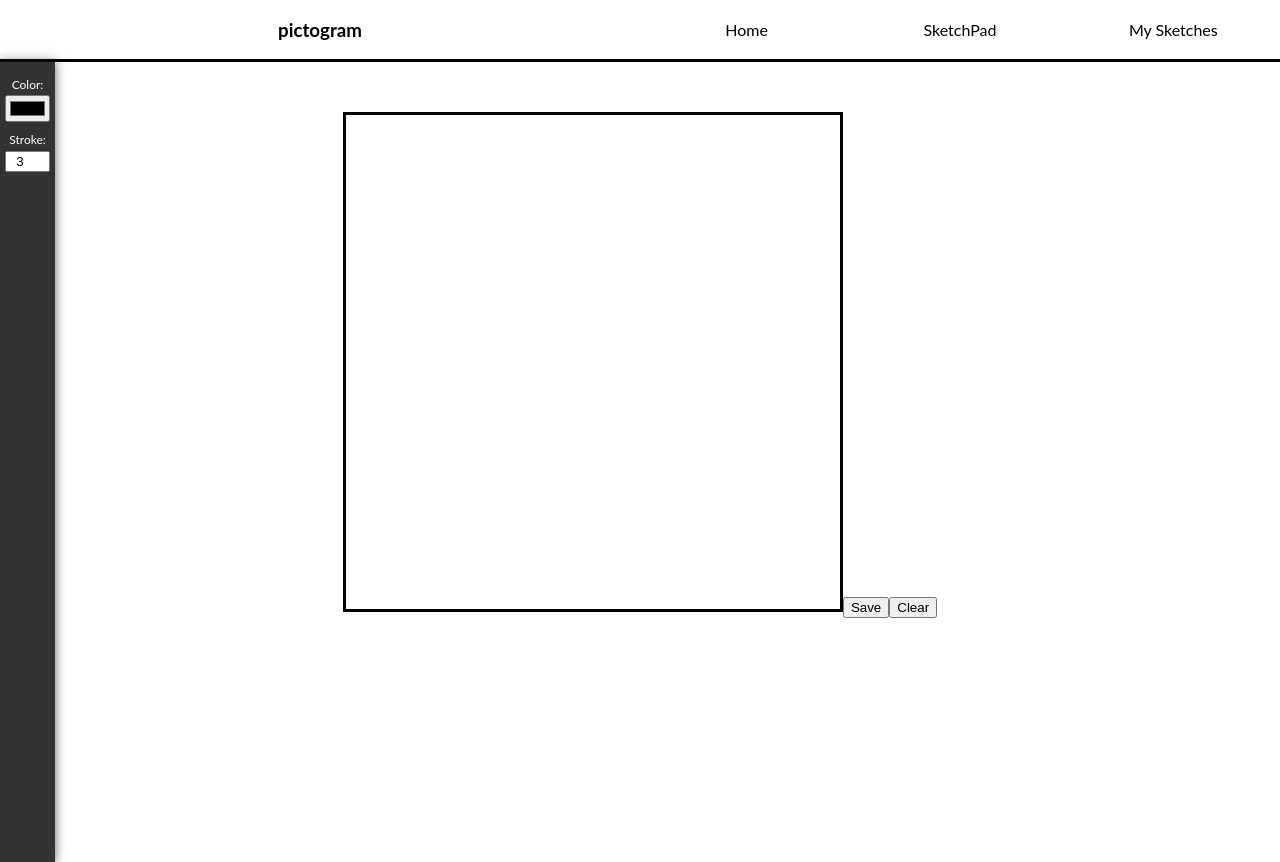
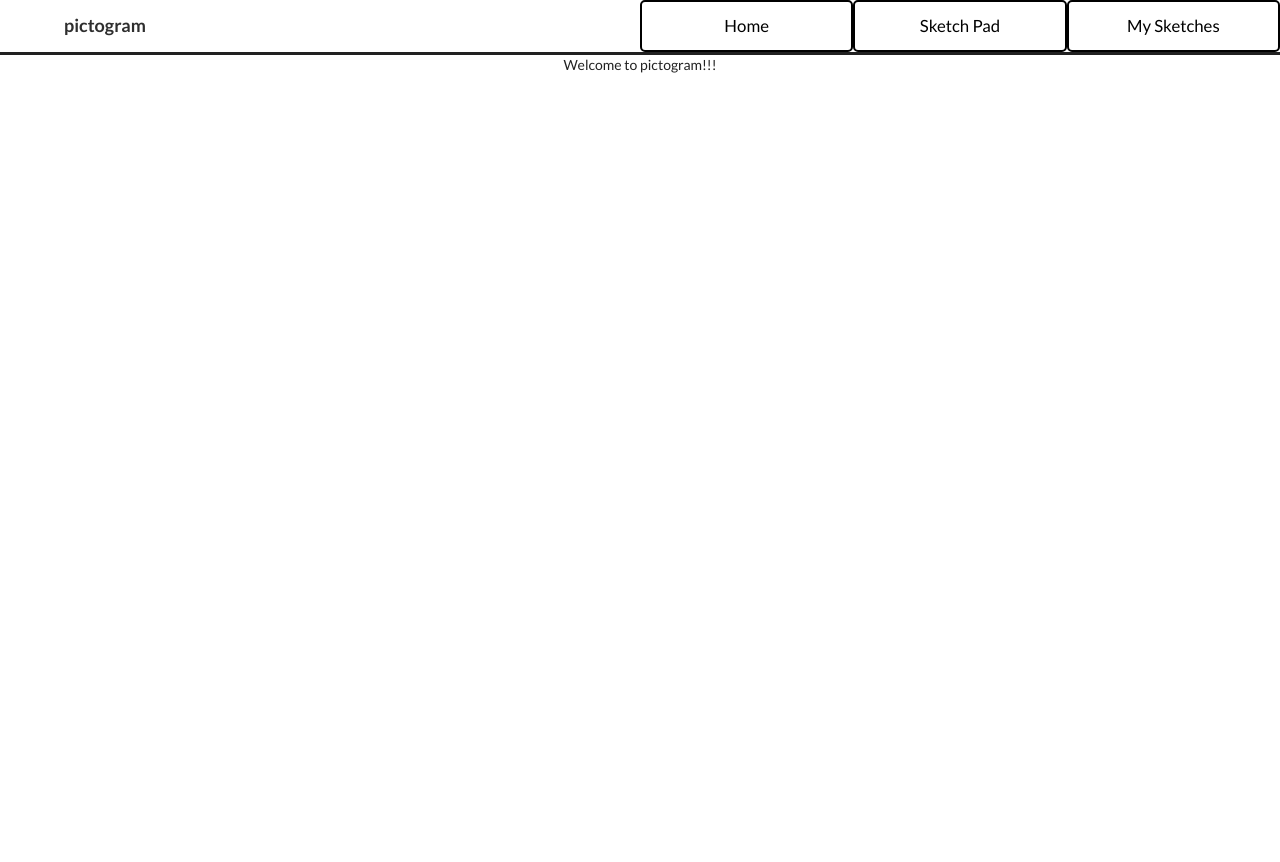
Before and after one commit to Hank95/pictogram, a React (Create React App) app: page / in a window 1280 px wide. After the commit the page ends 800 px from the top, so only its background shows below. Built offline with nearby package versions, Linux system fonts and the light colour scheme.

Commit message:
Router and Nav Bar

```diff
--- a/package.json
+++ b/package.json
@@ -8,7 +8,9 @@
     "@testing-library/user-event": "^12.8.3",
     "react": "^17.0.2",
     "react-dom": "^17.0.2",
+    "react-router-dom": "^5.2.0",
     "react-scripts": "4.0.3",
+    "semantic-ui-react": "^2.0.3",
     "web-vitals": "^1.1.2"
   },
   "scripts": {
--- a/src/App.css
+++ /dev/null
@@ -1,38 +0,0 @@
-.App {
-  text-align: center;
-}
-
-.App-logo {
-  height: 40vmin;
-  pointer-events: none;
-}
-
-@media (prefers-reduced-motion: no-preference) {
-  .App-logo {
-    animation: App-logo-spin infinite 20s linear;
-  }
-}
-
-.App-header {
-  background-color: #282c34;
-  min-height: 100vh;
-  display: flex;
-  flex-direction: column;
-  align-items: center;
-  justify-content: center;
-  font-size: calc(10px + 2vmin);
-  color: white;
-}
-
-.App-link {
-  color: #61dafb;
-}
-
-@keyframes App-logo-spin {
-  from {
-    transform: rotate(0deg);
-  }
-  to {
-    transform: rotate(360deg);
-  }
-}
--- a/src/App.js
+++ b/src/App.js
@@ -1,24 +1,12 @@
 import React, { useState } from "react";
-import "./App.css";
-import StyleBar from "./Components/StyleBar";
+import { Route, Switch } from "react-router-dom";
+import Home from "./Components/Home";
 import SketchPad from "./Components/SketchPad";
 import Pictures from "./Components/Pictures";
 import NavBar from "./Components/NavBar";
 
 function App() {
   const [pictures, setPictures] = useState([]);
-
-  const [formData, setFormData] = useState({
-    color: "",
-    stroke: 3,
-  });
-
-  const handleData = (e) => {
-    setFormData({
-      ...formData,
-      [e.target.name]: e.target.value,
-    });
-  };
 
   const handleSave = (e) => {
     if (
@@ -34,9 +22,17 @@ function App() {
   return (
     <div className="App">
       <NavBar />
-      <StyleBar handleData={handleData} formData={formData} />
-      <SketchPad handleSave={handleSave} formData={formData} />
-      <Pictures pictures={pictures} />
+      <Switch>
+        <Route
+          path="/sketch-pad"
+          component={() => <SketchPad handleSave={handleSave} />}
+        />
+        <Route
+          path="/my-sketchs"
+          component={() => <Pictures pictures={pictures} />}
+        />
+        <Route exact path="/" component={Home} />
+      </Switch>
     </div>
   );
 }
--- /dev/null
+++ b/src/Components/Home.js
@@ -0,0 +1,5 @@
+const Home = () => {
+  return <div id="home">Welcome to pictogram!!!</div>;
+};
+
+export default Home;
--- a/src/Components/NavBar.js
+++ b/src/Components/NavBar.js
@@ -1,12 +1,24 @@
+import { NavLink, Link } from "react-router-dom";
+
 const NavBar = () => {
   return (
     <div className="navBar">
-      <h3>pictogram</h3>
-      <div className="navButtons">
-        <div>Home</div>
-        <div>SketchPad</div>
-        <div>My Sketches</div>
-      </div>
+      <Link to="/" id="logo">
+        <div>
+          <h3>pictogram</h3>
+        </div>
+      </Link>
+      <nav className="navButtons">
+        <NavLink className="button" to="/">
+          Home
+        </NavLink>
+        <NavLink className="button" to="/sketch-pad">
+          Sketch Pad
+        </NavLink>
+        <NavLink className="button" to="/my-sketchs">
+          My Sketches
+        </NavLink>
+      </nav>
     </div>
   );
 };
--- a/src/Components/SketchPad.js
+++ b/src/Components/SketchPad.js
@@ -1,10 +1,22 @@
 import React, { useEffect, useRef, useState } from "react";
-
-const SketchPad = ({ formData, handleSave }) => {
+import StyleBar from "./StyleBar";
+const SketchPad = ({ handleSave }) => {
   const canvasRef = useRef(null);
   const contextRef = useRef(null);
   const [isDrawing, setIsDrawing] = useState(false);
   const [canvas, setCanvas] = useState(null);
+
+  const [formData, setFormData] = useState({
+    color: "",
+    stroke: 3,
+  });
+
+  const handleData = (e) => {
+    setFormData({
+      ...formData,
+      [e.target.name]: e.target.value,
+    });
+  };
 
   useEffect(() => {
     const newCanvas = canvasRef.current;
@@ -47,9 +59,8 @@ const SketchPad = ({ formData, handleSave }) => {
     contextRef.current.lineTo(offsetX, offsetY);
     contextRef.current.stroke();
     contextRef.current.save();
-    console.log(contextRef.current);
   };
-
+  console.log(canvas);
   const clearCanvas = () => {
     const canvas = canvasRef.current;
     const context = canvas.getContext("2d");
@@ -59,7 +70,9 @@ const SketchPad = ({ formData, handleSave }) => {
 
   return (
     <div className="sketch">
+      <StyleBar handleData={handleData} formData={formData} />
       <canvas
+        className="canvas"
         onMouseDown={startDrawing}
         onMouseUp={endDrawing}
         onMouseMove={draw}
--- a/src/index.css
+++ b/src/index.css
@@ -46,10 +46,29 @@ h4 {
   grid-template-columns: 1fr 1fr;
   border-bottom: solid;
 }
+#logo {
+  margin-left: 10%;
+  align-self: center;
+  color: rgb(46, 46, 46);
+  font-size: 1.7rem;
+}
 .navButtons {
   align-items: center;
   display: grid;
   grid-template-columns: 1fr 1fr 1fr;
+}
+.button {
+  border: solid black 2px;
+  border-radius: 5px;
+  padding: 1rem;
+  text-align: center;
+  color: black;
+  font-size: 1.2rem;
+}
+
+#home {
+  align-items: center;
+  text-align: center;
 }
 .sidebar {
   background-color: #333;
@@ -104,4 +123,11 @@ h4 {
 
 .sketch {
   margin-top: 50px;
+  align-items: center;
+  text-align: center;
 }
+
+.canvas {
+  align-items: center;
+  text-align: center;
+}
--- a/src/index.js
+++ b/src/index.js
@@ -1,14 +1,18 @@
-import React from 'react';
-import ReactDOM from 'react-dom';
-import './index.css';
-import App from './App';
-import reportWebVitals from './reportWebVitals';
+import React from "react";
+import ReactDOM from "react-dom";
+import "./index.css";
+import App from "./App";
+import reportWebVitals from "./reportWebVitals";
+import { BrowserRouter as Router } from "react-router-dom";
+import "semantic-ui-css/semantic.min.css";
 
 ReactDOM.render(
   <React.StrictMode>
-    <App />
+    <Router>
+      <App />
+    </Router>
   </React.StrictMode>,
-  document.getElementById('root')
+  document.getElementById("root")
 );
 
 // If you want to start measuring performance in your app, pass a function
```
Also changed, not shown: src/logo.svg (deleted), 1 other file (tests, documents, lock files or other folders).
